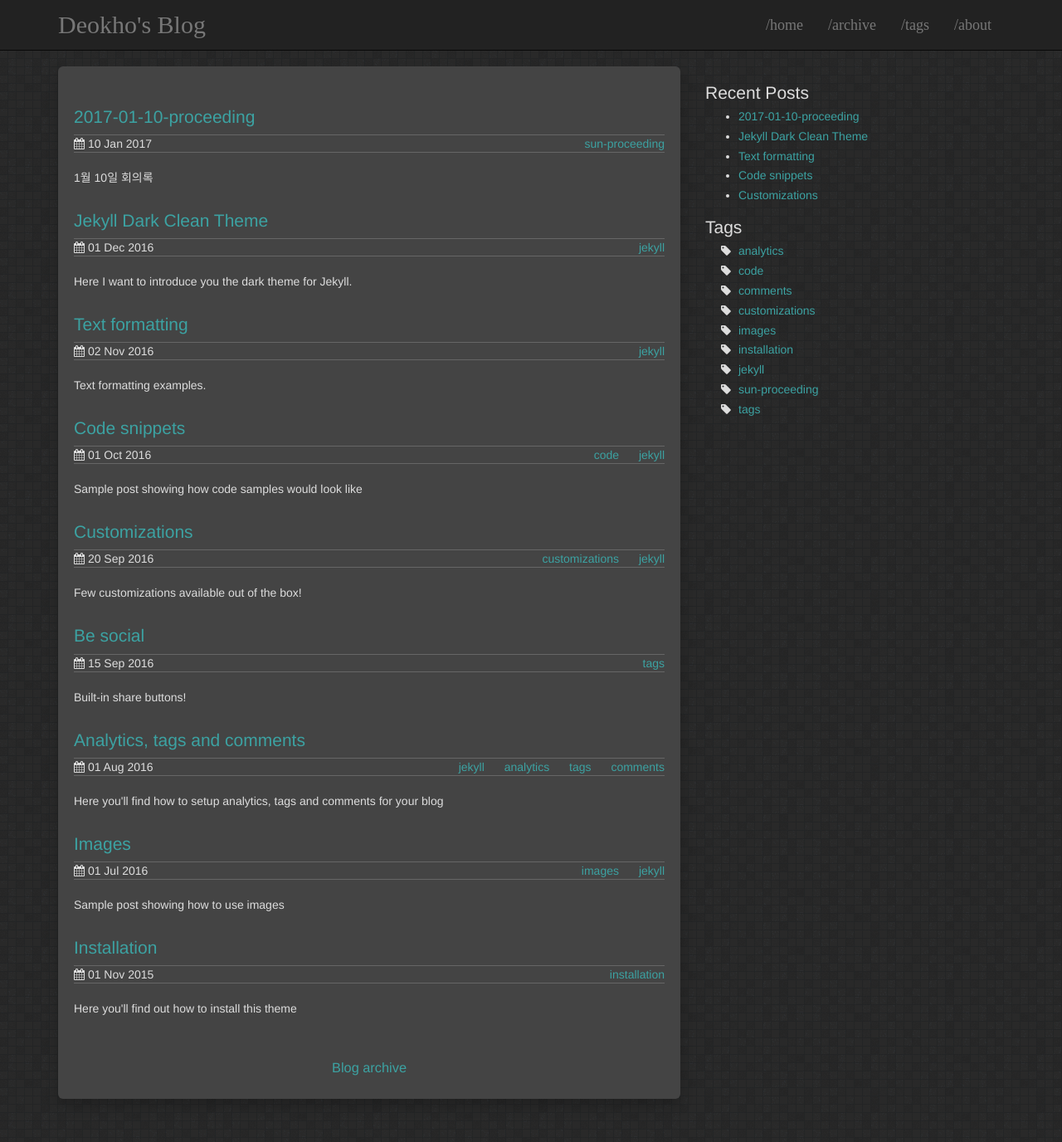
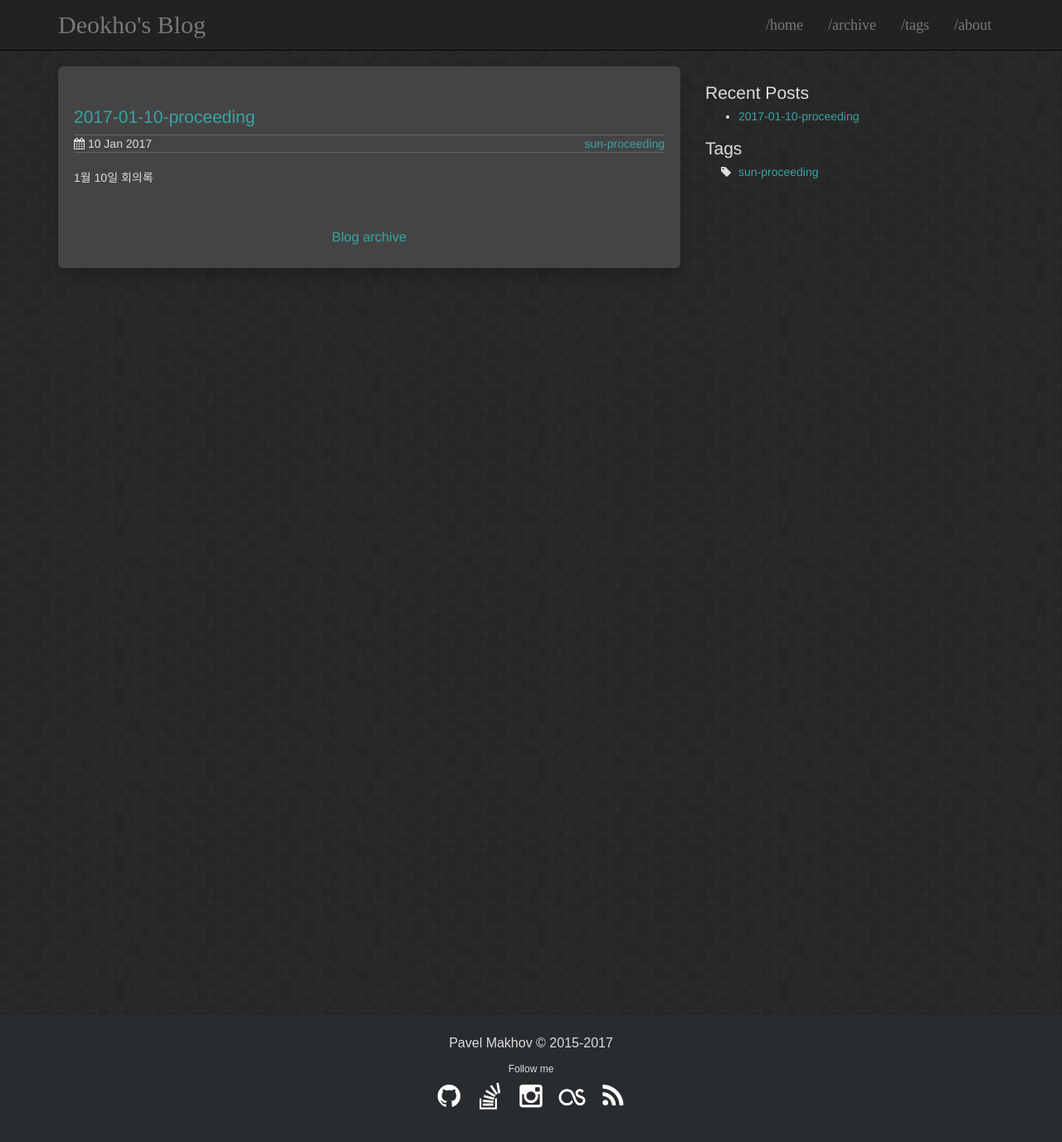
Before and after one commit to LeeDeokho/LeeDeokHo.github.io, a Jekyll site: the page built from index.html, in a window 1280 px wide and 1400 px high. Shown: the top 1376 px of the window at 83% size. Built offline with Jekyll 4.4.1, drawn with Linux system fonts in a browser that asks for light colours.

Commit message:
delete unnecessary files

```diff
--- a/_includes/footer.html
+++ b/_includes/footer.html
@@ -2,6 +2,7 @@
       <div class="container">
         <div class="footer">
           <p>Pavel Makhov &copy; 2015-2017</p>
+          <!-- http://pavelmakhov.com/jekyll-clean-dark/ -->
           {% include social.html %}
         </div>
       </div>
--- a/_posts/2015-11-01-installation.md
+++ /dev/null
@@ -1,34 +0,0 @@
----
-layout: post
-title: "Installation"
-date: 2015-11-01 16:25:06
-description: Here you'll find out how to install this theme
-tags:
- - installation
----
-
-## Installation
-
-If you dont't have your own blog you can clone this repository and put your articles in a `_posts` folder.
-If you already have your own blog then I think you can clone this repository and copy-paste content keeping your `_posts` folder.
-
-After you will have to set up your `_config.yml`
-
-## License
-
-The content of this theme is distributed and licensed under a [Creative Commons Attribution 4.0 License](https://creativecommons.org/licenses/by/4.0/legalcode)
-
-> This license lets others distribute, remix, tweak, and build upon your work,
-> even commercially, as long as they credit you for the original creation. This
-> is the most accommodating of licenses offered. Recommended for maximum
-> dissemination and use of licensed materials.
-
-In other words: you can do anything you want with this theme on any site, just please
-provide a link to the original theme on github.
-
-This theme includes the following files which are the properties of their
-respective owners:
-
-* js/bootstrap.min.js - [bootstrap](http://getbootstrap.com)
-* css/bootstrap.min.css - [bootstrap](http://getbootstrap.com)
-* js/jquery.min.js - [jquery](https://jquery.com)
--- a/_posts/2016-07-01-images.md
+++ /dev/null
@@ -1,46 +0,0 @@
----
-layout: post
-title: "Images"
-date: 2016-07-01 16:25:06
-tags: images jekyll
-description: Sample post showing how to use images
----
-
-## Introduction
-
-This theme supports two types of images:
-
-- inline images: ![Battery Widget]({{ '/assets/images/batWid1.png' | relative_url }})
-
-{% highlight html %}
-{% raw %}
-![Battery Widget]({{ '/assets/images/batWid1.png' | relative_url }})
-{% endraw %}
-{% endhighlight html %}
-
-- centered images with caption (optional):
-
-![img]({{ '/assets/images/deer.jpg' | relative_url }}){: .center-image }*(°0°)*
-
-{% highlight html %}
-{% raw %}
-![img]({{ '/assets/images/deer.jpg' | relative_url }}){: .center-image }*(°0°)*
-{% endraw %}
-{% endhighlight html %}
-
-You can apply your own styles to image by creating css class with style:
-
-{% highlight css %}
-.custom-image-style
-{
-/* your style */
-}
-{% endhighlight css %}
-
-And then applying your style just after the image in curly brackets with colon:
-
-{% highlight html %}
-{% raw %}
-[!image](path to image){:.custom-image-style}
-{% endraw %}
-{% endhighlight html %}
--- a/_posts/2016-08-01-analytics-tags-comments.md
+++ /dev/null
@@ -1,29 +0,0 @@
----
-layout: post
-title: "Analytics, tags and comments"
-date: 2016-08-01 16:25:06
-description: Here you'll find how to setup analytics, tags and comments for your blog
-tags:
- - jekyll
- - analytics
- - tags
- - comments
----
-
-# Analytics
-
-#### [Google Analytics](http://www.google.com/analytics/)
-
-To enable Google Analytics create an account [here](https://analytics.google.com). Then add your tracking id in `config.xml`, it should look something like `UA-********-1`
-
-#### [Yandex Metrica](http://metrica.yandex.com)
-
-To enable Yandex Metrica you need to register, create a 'counter' and then copy-paste it's code in `/_includes/yandex-metrica.html` file.
-
-# Tags
-
-To use this feature you simply will need to create a markdown file for each tag which you are using in you site in **tag** folder. To simplify this procedure there is an [/admin](http://pavelmakhov.com/jekyll-clean-dark/admin.html) page, which outputs the bash command which you just need to run inside **tag** folder of your site. Also don't forget to rerun it when you add a post with new tag.
-
-# Comments
-
-To enable [Disqus](http://disqus.com) register on the site and then just put your name in `_config.xml`. Comments could be switched on and off on per post basis, just put `comments: true` to enable them.
--- a/_posts/2016-09-16-be-social.md
+++ /dev/null
@@ -1,101 +0,0 @@
----
-layout: post
-title: "Be social"
-date: 2016-09-15 16:25:06
-description: Built-in share buttons!
-share: true
-tags:
- - tags
----
-
-# Social icons
-
-You can have social icons which could lead to your social profile.
-Out-of-the box it has:
-
-<ul class="social-media">
-  <li>
-    <a title="Github"
-      href="https://github.com/{{ site.social.github }}"
-      target="_blank"><i class="fa fa-github fa-2x"></i></a>
-  </li>
-  <li>
-    <a title="StackOverflow"
-      href="http://stackoverflow.com/users/1252056/{{ site.social.stackoverflow }}"
-      target="_blank"><i class="fa fa-stack-overflow fa-2x"></i></a>
-  </li>
-  <li>
-    <a title="LinkedIn"
-      href="https://www.linkedin.com/in/{{ site.social.linkedin }}"
-      target="_blank"><i class="fa fa-linkedin fa-2x"></i></a>
-  </li>
-  <li>
-    <a title="Instagram"
-      href="https://instagram.com/{{ site.social.instagram }}"
-      target="_blank"><i class="fa fa-instagram fa-2x"></i></a>
-  </li>
-  <li>
-    <a title="Last.fm"
-      href="http://lastfm.com/user/{{ site.social.lastfm }}"
-      target="_blank"><i class="fa fa-lastfm fa-2x"></i></a>
-  </li>
-  <li>
-    <a title="RSS"
-      href="{{site.url}}/{{ site.social.rss }}"
-      target="_blank"><i class="fa fa-rss fa-2x"></i></a>
-  </li>
-</ul>
-
-They could be setup in `_config.yml`.
-
-To add more icons do following steps:
-
- - choose an icon you want to use: [Font Awesome Icons](https://fortawesome.github.io/Font-Awesome/icons/)
- - add variable in `_config.yml`
- - add icon in `social.html` with check if variable exists:
-
-{% highlight html %}
-{% raw %}
-{% if site.social.rss %}
-  <li>
-    <a title="{{ site.social.<your_social_variable> }}"
-       href="{{site.url}}/{{ site.social.<your_social_variable> }}"
-       target="_blank"><font_awesome_icon></i></a>
-  </li>
-{% endif %}
-{% endraw %}
-{% endhighlight html %}
-
-
-# Share buttons
-
-This theme comes with built-in share buttons. You can see them in the bottom of this post.
-To turn them on in the header of your post add:
-
-{% highlight yml %}
-layout: post
-title: "Be sociable"
-date: 2016-05-15 16:25:06
-description: Built-in share buttons!
-share: true <-- here
-{% endhighlight yml %}
-
-If you want to disable some of them - go to **_config.yml**:
-
->_config.yml
-{:.filename}
-{% highlight yml%}
-share:
-  facebook: true
-  twitter: true
-  gplus: true
-  linkedin: true
-  pinterest: true
-  email: true
-{% endhighlight yml%}
-
-To add new buttons:
-
-1. add icon name in **_config.yml**;
-2. add section in **_includes/share.html**;
-3. add styles in **css/theme.css**.
--- a/_posts/2016-09-20-customizations.md
+++ /dev/null
@@ -1,122 +0,0 @@
----
-layout: post
-title: "Customizations"
-date: 2016-09-20 16:25:06
-description: Few customizations available out of the box!
-share: true
-tags:
- - customizations
- - jekyll
----
-
-# Accent color
-
-Accent color is color for some important elements, such as links, buttons, icons. Currently accent color is <span class="btn" style="background-color:#3CA2A2; color:#444444">#3CA2A2</span>. This theme has some more predefined colors available in **theme.scss**:
-
->theme.scss
-{:.filename}
-{% highlight scss %}
-// Several accent colors, choose one or create your own!
-$accent-color: #3CA2A2;     // original =)
-// $accent-color: #C38FD6;   velvet
-// $accent-color: #8FD6B3;   greenish
-// $accent-color: #35B4DE;   bluish
-// $accent-color: #D2E354;   yellowish
-// $accent-color: #52B54B;   green
-
-{% endhighlight %}
-
-You can use one of them (just click the button below to see accent color in action) or define your own!
-
-<span class="btn" style="background-color:#C38FD6; color:#444444">#C38FD6</span>, <span class="btn" style="background-color:#8FD6B3; color:#444444">#8FD6B3</span>, <span class="btn" style="background-color:#35B4DE; color:#444444">#35B4DE</span>, <span class="btn" style="background-color:#D2E354; color:#444444">#D2E354</span>, <span class="btn" style="background-color:#52B54B; color:#444444">#52B54B</span>.
-
-<script>
-  $('.btn').click(function(){
-    var color = $(this).text();
-    [].forEach.call($('a'), function(item) {
-      item.style.color = color
-    })
-  })
-</script>
-
-<style>
-  .label{
-    cursor: default;
-    border-radius: 5px;
-    padding: 5px 8px;
-  }
-</style>
-
-# Other colors
-
-As Jekyll comes with support of SASS I put colors in variables. Here are the ones which could be easily changed:
-
->theme.scss
-{:.filename}
-{% highlight scss %}
-$font-color: #dddddd;
-$background-color: #292929;
-$post-panel-color: #444;
-$footer-background-color: #292c2f;
-$note-color: #87CEFA;
-$warning-color: #ffff00;
-{% endhighlight %}
-
-# Background
-
-It is also possible to change the background pattern and color. This theme comes with few patterns pre-installed -- you can check them by clicking on the images below. Or check the [transparenttextures.com](https://www.transparenttextures.com/) -- it has tons of different patterns for background.
-
-<style>
-.pattern-list{
-    list-style-type: none;
-    padding: 0;
-}
-.pattern{
-    height: 100px;
-    box-shadow: 0 0 3px 2px rgba(0,0,0,.1);
-
-}
-.pattern:hover {
-    box-shadow: 0 0 3px 2px rgba(0,0,0,.3);
-    transition: box-shadow .2s ease;
-    cursor: pointer;
-}
-.smthg{
-    max-width: none !important;
-}
-.col-sm-6 {
-    padding: 5px !important;
-}
-</style>
-
-<ul class="pattern-list">
-<li class="col-sm-6"><div class="pattern" style="background-image:url('{{ '/assets/css/pics/background/3px-tile.png' | relative_url }}')"></div></li>
-<li class="col-sm-6"><div class="pattern" style="background-image:url('{{ '/assets/css/pics/background/asfalt-light.png' | relative_url }}')"></div></li>
-<li class="col-sm-6"><div class="pattern" style="background-image:url('{{ '/assets/css/pics/background/black-linen.png' | relative_url }}')"></div></li>
-<li class="col-sm-6"><div class="pattern" style="background-image:url('{{ '/assets/css/pics/background/food.png' | relative_url }}')"></div></li>
-<li class="col-sm-6"><div class="pattern" style="background-image:url('{{ '/assets/css/pics/background/gplay.png' | relative_url }}')"></div></li>
-<li class="col-sm-6"><div class="pattern" style="background-image:url('{{ '/assets/css/pics/background/green-dust-and-scratches.png' | relative_url }}')"></div></li>
-<li class="col-sm-6"><div class="pattern" style="background-image:url('{{ '/assets/css/pics/background/hexellence.png' | relative_url }}')"></div></li>
-<li class="col-sm-6"><div class="pattern" style="background-image:url('{{ '/assets/css/pics/background/random-grey-variations.png' | relative_url }}')"></div></li>
-<li class="col-sm-6"><div class="pattern" style="background-image:url('{{ '/assets/css/pics/background/shley-tree-1.png' | relative_url }}')"></div></li>
-<li class="col-sm-6"><div class="pattern" style="background-image:url('{{ '/assets/css/pics/background/subtle-grey.png' | relative_url }}')"></div></li>
-<li class="col-sm-6"><div class="pattern" style="background-image:url('{{ '/assets/css/pics/background/xv.png' | relative_url }}')"></div></li>
-<li class="col-sm-6"><div class="pattern" style="background-image:url('{{ '/assets/css/pics/background/triangles.png' | relative_url }}')"></div></li>
-</ul>
-
-<script>
-  $('.pattern').click(function(){
-    var source = this.style.backgroundImage;
-    document.getElementsByTagName('body')[0].style.backgroundImage = source;
-    console.log("url('" + source + "'))");
-  })
-</script>
-
-To change the color go to the **theme.scss** and change the `background-pattern` variable to the name of the pattern image file. To use custom pattern, download it from [transparenttextures.com](https://www.transparenttextures.com/) and place it under **css/pics/background/**.
-
->theme.scss
-{:.filename}
-{% highlight scss %}
-// use this or pick any from /css/pics/background folder or from transparenttextures.com
-$background-pattern: 'random-grey-variations.png';
-{% endhighlight %}
--- a/_posts/2016-10-01-code-syntax-highlighting.md
+++ /dev/null
@@ -1,81 +0,0 @@
----
-layout: post
-title: "Code snippets"
-date: 2016-10-01 16:25:06
-tags: code jekyll
-description: Sample post showing how code samples would look like
----
-
-## Introduction
-
-For code syntax coloration I'm using Darcula theme from Intellij IDEA, which I've found in this post [Darcula theme for Pygments](http://smasue.github.io/pygments-darcula).
-
-XML with line numbers (linenos flag), `{{ "{%" }} highlight xml linenos %}`:
-{% highlight xml linenos %}
-{% raw %}
-<?xml version="1.0" encoding="UTF-8"?>
-<rss version="2.0" xmlns:atom="http://www.w3.org/2005/Atom">
-  <channel>
-    <title>{{ site.name }}</title>
-    <description>{{ site.description }}</description>
-    <link>{{site.baseurl | prepend:site.url}}</link>
-    <atom:link href="{{site.baseurl | prepend:site.url}}/feed.xml" rel="self" type="application/rss+xml" />
-    {% for post in site.posts limit:10 %}
-      <item>
-        <title>{{ post.title }}</title>
-        <description>{{ post.content | xml_escape }}</description>
-        <pubDate>{{ post.date | date: "%a, %d %b %Y %H:%M:%S %z" }}</pubDate>
-        <link>{{post.url | prepend:site.baseurl | prepend:site.url}}</link>
-        <guid isPermaLink="true">{{post.url | prepend:site.baseurl | prepend:site.url}}</guid>
-      </item>
-    {% endfor %}
-  </channel>
-</rss>
-{% endraw %}
-{% endhighlight xml %}
-
->JSON
-{:.filename}
-{% highlight json %}
-{"employees":[
-    {"firstName":"John", "lastName":"Doe"},
-    {"firstName":"Anna", "lastName":"Smith"},
-    {"firstName":"Peter", "lastName":"Jones"}
-]}
-{% endhighlight %}
-
->SQL
-{:.filename}
-{% highlight SQL %}
-select count(*) as cm_content_nodes
-from alf_node nd, alf_qname qn, alf_namespace ns
-where qn.ns_id = ns.id
-  and nd.type_qname_id = qn.id
-  and ns.uri = 'http://www.alfresco.org/model/content/1.0'
-  and qn.local_name = 'content';
-{% endhighlight %}
-
->Java
-{:.filename}
-{% highlight java %}
-private String getToken(HttpClient client) throws UnsupportedEncodingException{
-  Cookie[] cookies = client.getState().getCookies();
-  for (Cookie cookie : cookies){
-    if (cookie.getName().equals("Alfresco-CSRFToken")){
-      return URLDecoder.decode(cookie.getValue(), "UTF-8");
-    }
-  }
-  return null;
-}
-{% endhighlight %}
-
-To add name to the code snippet, as in the examples above, add following construction before the snippet:
-
-{% highlight bash %}
-{% raw %}
->Java
-{:.filename}
-{% highlight java %}
-...
-{% endraw %}
-{% endhighlight %}
--- a/_posts/2016-11-02-text-formatting.md
+++ /dev/null
@@ -1,72 +0,0 @@
----
-layout: post
-title: "Text formatting"
-date: 2016-11-02 16:25:06
-tags: jekyll
-description: Text formatting examples.
----
-
-# Text formatting example
-
-Some examples of text formatting for some common text elements.
-
-# Headers
-
-# Header1
-
-## Header2
-
-### Header3
-
-#### Header4
-
-# Emphasis
-
-Italics: `*asterisks*` -> *asterisks* or `_underscores_` -> _underscores_.
-
-Bold: `**asterisks**` -> **asterisks** or `__underscores__` -> __underscores__.
-
-You also can combine them: `**asterisks and _underscores_**` -> **asterisks and _underscores_**.
-
-# Blockquotes and notes
-
-{% highlight bash %}
->Blockquotes
-{% endhighlight bash %}
-
->Blockquotes
-
-Using very cool [feature](http://kramdown.gettalong.org/quickref.html#block-attributes) of kramdown which allows to assign any attribute to a block-level element I've added note and warning:
-
-{% highlight bash %}
->Note
-{: .note}
-{% endhighlight bash %}
-
->Note
-{: .note}
-
-{% highlight bash %}
->Warning
-{: .note .warning}
-{% endhighlight bash %}
-
->Warning
-{: .note .warning}
-
-# Keyboard buttons
-
-In case you need to show some keyboard shortcuts, like `Ctrl`{: .key}+`A`{:.key} use following construction:
-
-{% highlight bash %}
-`Ctrl`{: .key}+`A`{:.key}
-{% endhighlight bash %}
-
-Example of keyboard shortcuts in a terminal:
-
-`Ctrl`{: .key} + `A`{: .key} = move cursor to beginning of line
-`Ctrl`{: .key} + `E`{: .key} = move cursor to end of line
-`Ctrl`{: .key} + `C`{: .key} = kills the current process.
-`Ctrl`{: .key} + `Z`{: .key} = sends the current process to the background.
-`Ctrl`{: .key} + `D`{: .key} = logs you out.
-`Ctrl`{: .key} + `R`{: .key} = finds the last command matching the entered letters.
--- a/_posts/2016-12-01-jekyll-clean-theme.md
+++ /dev/null
@@ -1,27 +0,0 @@
----
-layout: post
-title: "Jekyll Dark Clean Theme"
-date: 2016-12-01 16:25:06
-tags: jekyll
-description: Here I want to introduce you the dark theme for Jekyll.
----
-
-Here is a sample post for Jekyll-Clean-Dark theme.
-
-* get it from [github](https://github.com/streetturtle/jekyll-clean-dark)
-* see the [live demo](http://pavelmakhov.com/jekyll-clean-dark)
-* see it [in action on my blog](http://pavelmakhov.com)
-
-This theme was created on top of [Jekyll Clean theme](https://scotte.github.io) by Scotte.
-
-This theme uses some parts of Twitter Bootstrap, which allows it looks nice on a mobile devices using a collapsable nav bar and hiding the sidebar.
-
-Here how it looks like on some portable devices:
-
-![My helpful screenshot]({{ '/assets/images/iphone_portrait.PNG' | relative_url }}){: .center-image }*iPhone 5 portrait*
-
-![My helpful screenshot]({{ '/assets/images/iphone_landscape.PNG' | relative_url }}){: .center-image }*iPhone 5 landscape*
-
-![My helpful screenshot]({{ '/assets/images/ipad_portrait.PNG' | relative_url }}){: .center-image }*iPad mini portrait*
-
-![My helpful screenshot]({{ '/assets/images/ipad_landscape.PNG' | relative_url }}){: .center-image }*iPad mini landscape*
--- a/tag/images.md
+++ b/tag/spring.md
@@ -1,4 +1,4 @@
 ---
 layout: tag_index
-tag: images
+tag: spring
 ---
```
Also changed, not shown: tag/analytics.md (deleted, +0 -4 lines), tag/code.md (deleted, +0 -4 lines), tag/comments.md (deleted, +0 -4 lines), tag/customizations.md (deleted, +0 -4 lines), tag/installation.md (deleted, +0 -4 lines), tag/jekyll.md (deleted, +0 -4 lines), tag/tags.md (deleted, +0 -4 lines).
